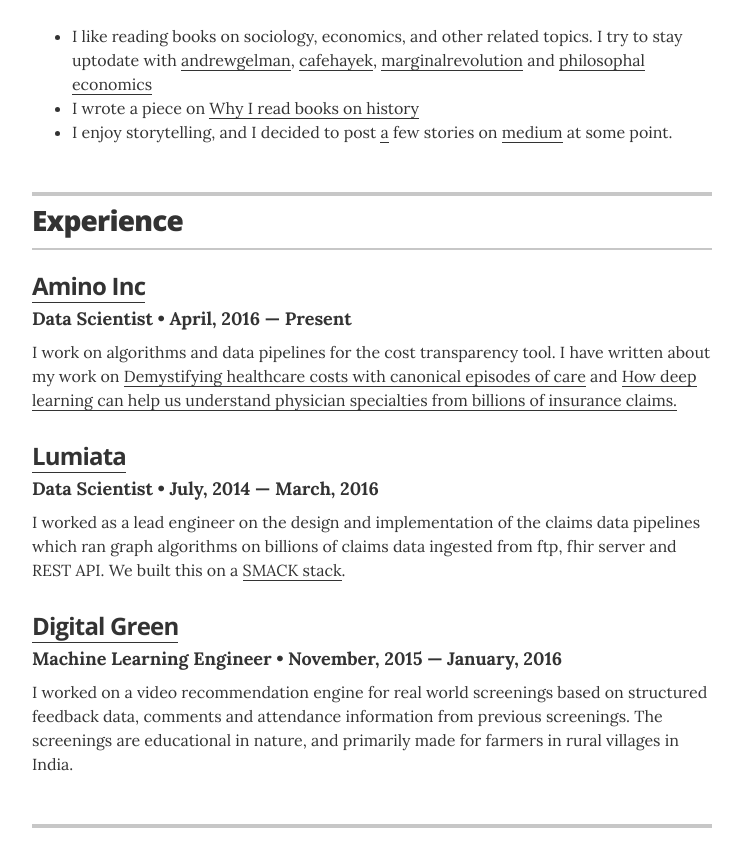
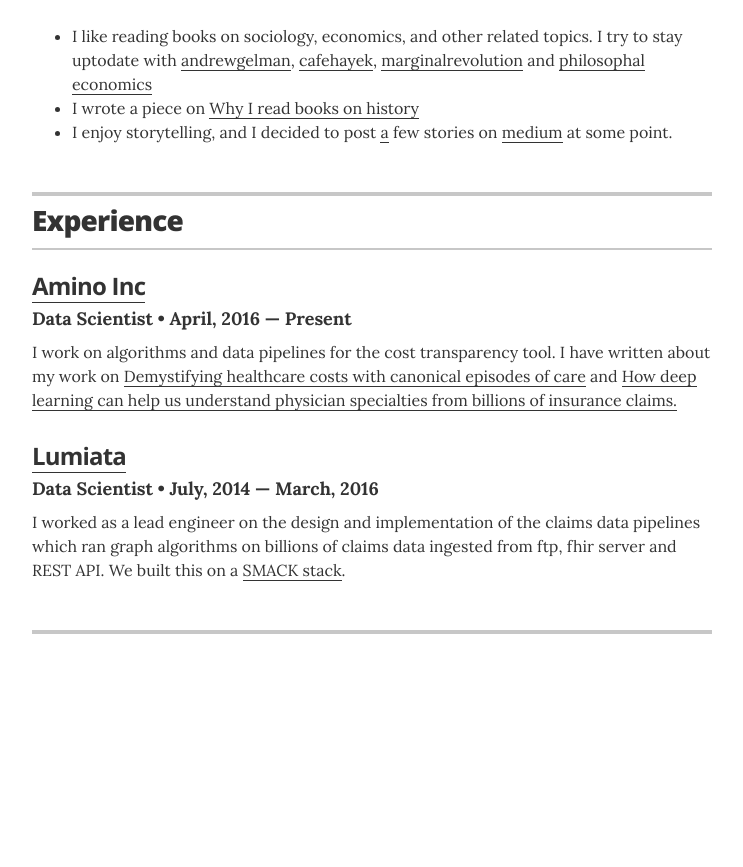
Before and after one commit to shkr/rohtas, a Jekyll site: the page built from about.md, in a window 1280 px wide and 900 px high, scrolled down 1660 px. Shown: the top 867 px of the window, without its empty margins (268-1011 px from the left). Built offline with Jekyll 4.4.1, drawn with Linux system fonts in a browser that asks for light colours; after the commit the page ends 2366 px from its top, so only the background shows below that.

Commit message:
experience

```diff
--- a/_data/experience.yml
+++ b/_data/experience.yml
@@ -10,9 +10,3 @@
   position: Data Scientist
   duration:  July, 2014 &mdash; March, 2016
   summary: I worked as a lead engineer on the design and implementation of the claims data pipelines which ran graph algorithms on billions of claims data ingested from ftp, fhir server and REST API. We built this on a <a href="https://mesosphere.com/blog/smack-stack-new-lamp-stack/">SMACK stack</a>.
-
-# Digital Green
-- company: <a href="https://digitalgreen.org">Digital Green </a>
-  position: Machine Learning Engineer
-  duration:  November, 2015 &mdash; January, 2016
-  summary: I worked on a video recommendation engine for real world screenings based on structured feedback data, comments and attendance information from previous screenings. The screenings are educational in nature, and primarily made for farmers in rural villages in India.
```
